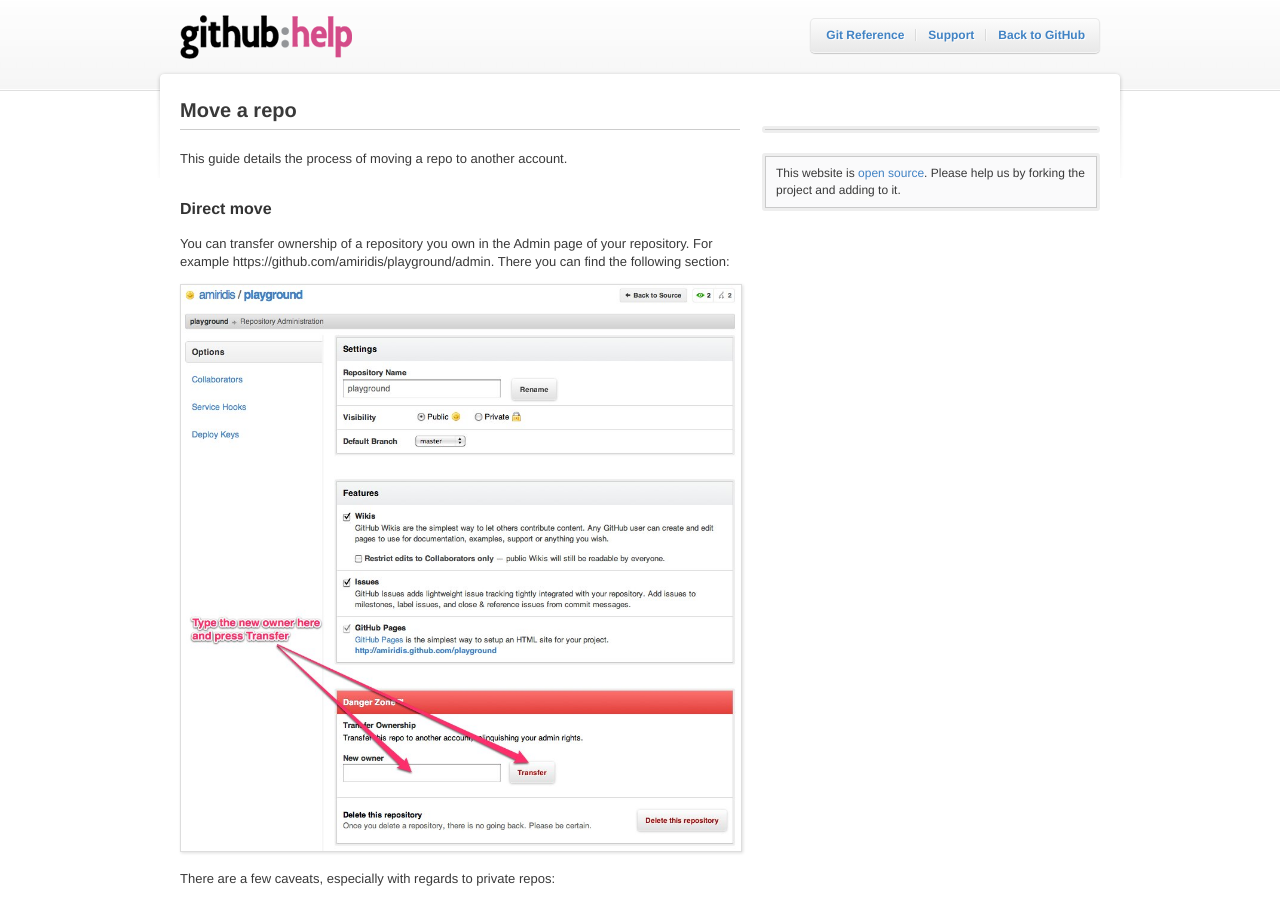
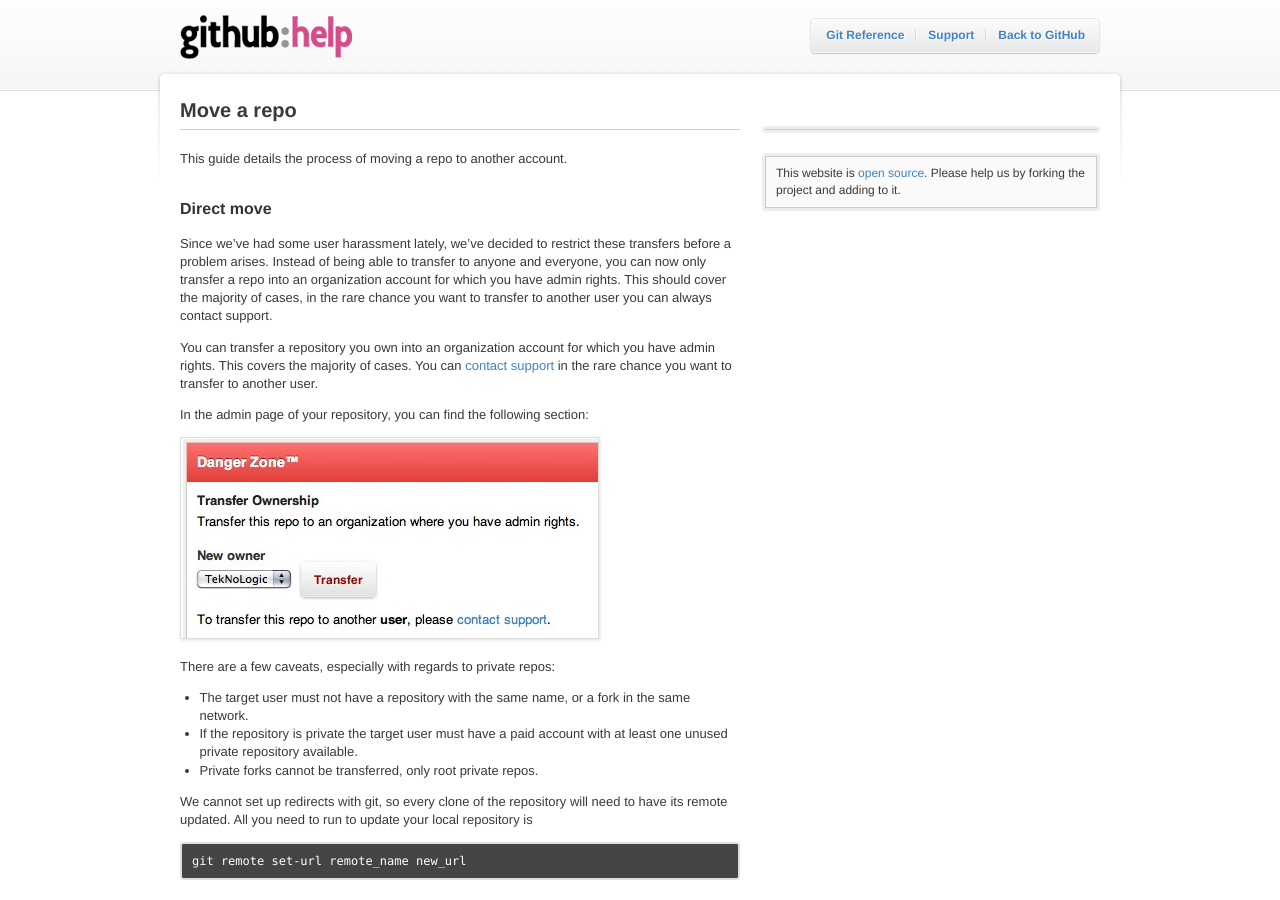
Before and after one commit to ruediger/help.github.com, a Jekyll site: the page built from _posts/2008-01-06-move-a-repo.markdown, in a window 1280 px wide and 900 px high. Built offline with Jekyll 4.4.1, drawn with Linux system fonts in a browser that asks for light colours.

Commit message:
updated transfer repo help text and image with the new restrictions

```diff
--- a/_posts/2008-01-06-move-a-repo.markdown
+++ b/_posts/2008-01-06-move-a-repo.markdown
@@ -10,7 +10,11 @@
 Direct move
 -----------
 
-You can transfer ownership of a repository you own in the Admin page of your repository. For example https://github.com/amiridis/playground/admin. There you can find the following section:
+Since we've had some user harassment lately, we've decided to restrict these transfers before a problem arises. Instead of being able to transfer to anyone and everyone, you can now only transfer a repo into an organization account for which you have admin rights. This should cover the majority of cases, in the rare chance you want to transfer to another user you can always contact support.
+
+You can transfer a repository you own into an organization account for which you have admin rights. This covers the majority of cases. You can [contact support](https://github.com/contact) in the rare chance you want to transfer to another user.
+
+In the admin page of your repository, you can find the following section:
 
 ![Type in the new owner and click the "Tranfer" button.](/images/danger_zone_transfer.jpg)
 
```
Also changed, not shown: images/danger_zone_transfer.jpg.
